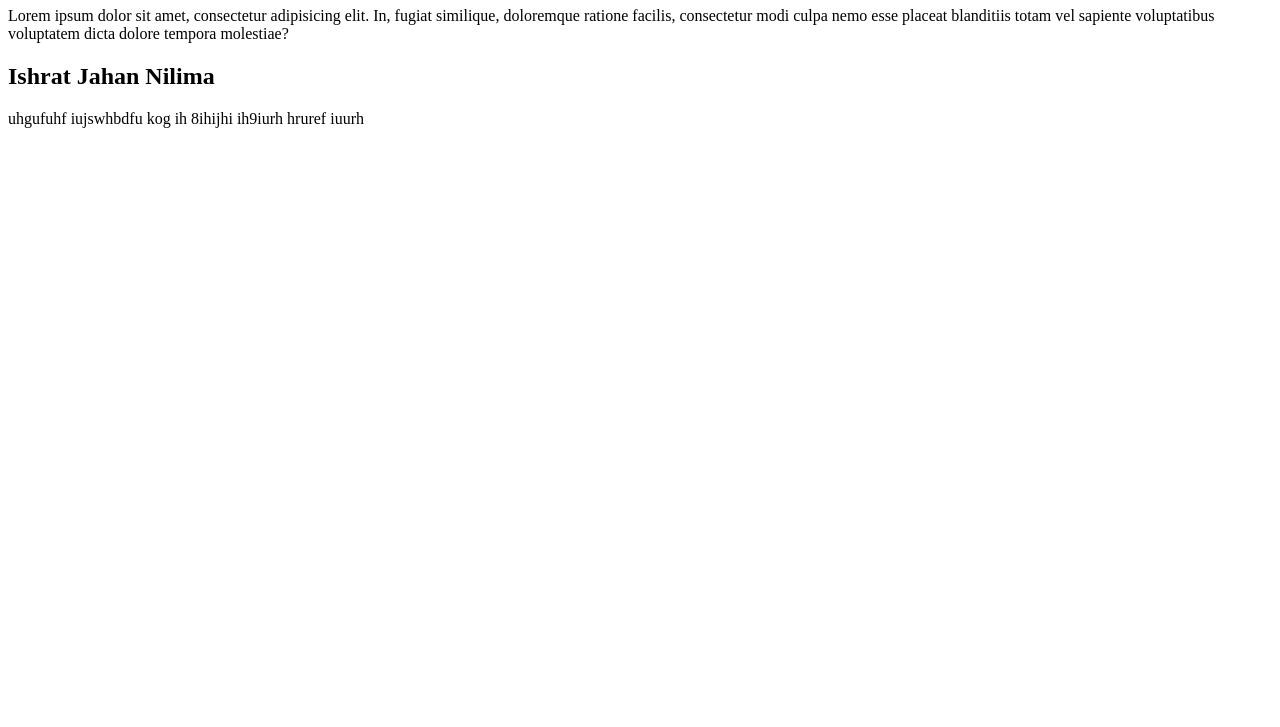
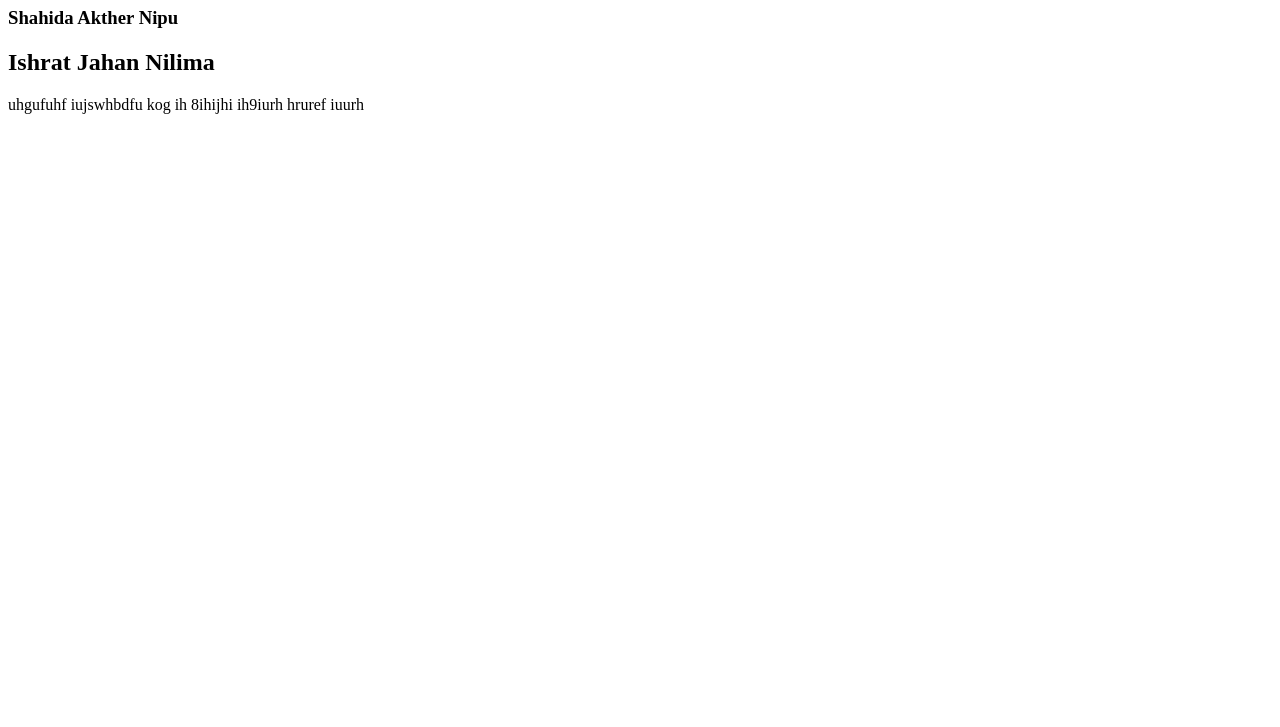
Before and after one commit to fnnishad427/First-project, a plain HTML site: page index.html in a window 1280 px wide. Shown: the part 73-800 px from the top of the page. Drawn offline with Linux system fonts and the light colour scheme.

Commit message:
h3 tag added

```diff
--- a/index.html
+++ b/index.html
@@ -7,7 +7,7 @@
 </head>
 <body>
     <h1>Parseb Nishad</h1>
-    <P>Lorem ipsum dolor sit amet, consectetur adipisicing elit. In, fugiat similique, doloremque ratione facilis, consectetur modi culpa nemo esse placeat blanditiis totam vel sapiente voluptatibus voluptatem dicta dolore tempora molestiae?
+    <h3>Shahida Akther Nipu</h3>
 
     </P>
     <h2>Ishrat Jahan Nilima</h2>
```
